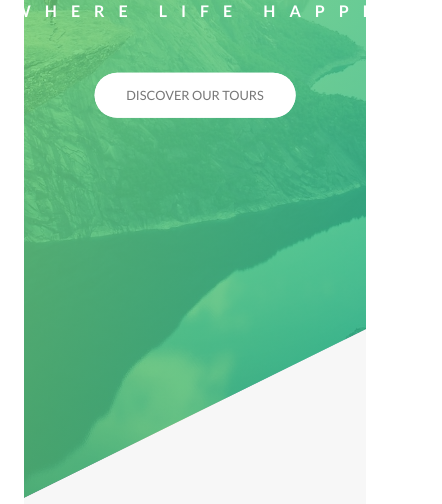
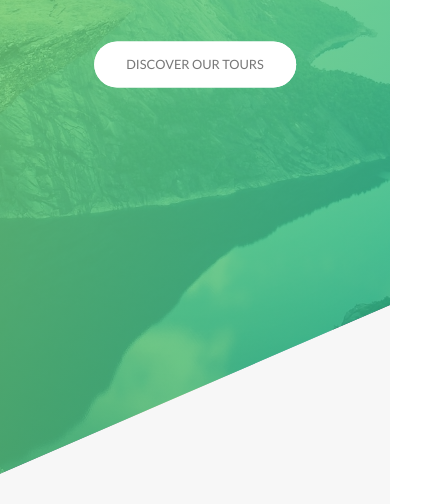
Before and after one commit to up-coding/Natours--Advance-CSS, a website: page index.html in a window 390 px wide. Shown: the part 328-832 px from the top of the page, 442 px wide, since content can reach past the window. Drawn offline with Linux system fonts and the light colour scheme.

Commit message:
responsive

```diff
--- a/sass/abstracts/_mixins.scss
+++ b/sass/abstracts/_mixins.scss
@@ -28,6 +28,8 @@ $breakpoint argument choices:
 - tab-land
 - big-desktop
 
+ORDER: Base + typography > general layout + grid > page layout > components
+
 1em = 16px
 */
 
--- a/sass/abstracts/_variables.scss
+++ b/sass/abstracts/_variables.scss
@@ -25,4 +25,5 @@ $default-font-size: 1.6rem;
 //GRID
 $grid-width: 114rem;
 $gutter-vertical: 8rem;
+$gutter-vertical-small: 6rem;
 $gutter-horizontal: 6rem;
--- a/sass/base/_base.scss
+++ b/sass/base/_base.scss
@@ -27,4 +27,9 @@ html {
 
 body {
   box-sizing: border-box;
+  padding: 3rem;
+
+  @include respond(tab-port) {
+    padding: 0;
+  }
 }
--- a/sass/base/_typography.scss
+++ b/sass/base/_typography.scss
@@ -3,7 +3,6 @@ body {
   font-weight: 400;
   line-height: 1.7;
   color: $color-gray-dark;
-  padding: 3rem;
 }
 
 .heading-primary {
@@ -20,6 +19,11 @@ body {
     animation-name: moveInLeft;
     animation-duration: 1s;
     animation-timing-function: ease-out;
+
+    @include respond(phone) {
+      letter-spacing: 1rem;
+      font-size: 5rem;
+    }
   }
 
   &--sub {
@@ -28,6 +32,10 @@ body {
     font-weight: 700;
     letter-spacing: 1.75rem;
     animation: moveInRight 1s ease-out;
+
+    @include respond(phone) {
+      letter-spacing: 0.5rem;
+    }
   }
 }
 
@@ -45,6 +53,14 @@ body {
   color: transparent;
   letter-spacing: 2px;
   transition: all 0.2s;
+
+  @include respond(tab-port) {
+    font-size: 3rem;
+  }
+
+  @include respond(phone) {
+    font-size: 2.5rem;
+  }
 
   &:hover {
     transform: skewY(2deg) skewX(15deg) scale(1.1);
--- a/sass/layout/_grid.scss
+++ b/sass/layout/_grid.scss
@@ -5,6 +5,9 @@
 
   &:not(:last-child) {
     margin-bottom: $gutter-vertical;
+    @include respond(tab-port) {
+      margin-bottom: $gutter-vertical-small;
+    }
   }
 
   @include clearfix;
@@ -14,6 +17,14 @@
 
     &:not(:last-child) {
       margin-right: $gutter-horizontal;
+
+      @include respond(tab-port) {
+        margin-right: 0;
+      }
+    }
+
+    @include respond(tab-port) {
+      width: 100% !important;
     }
   }
 
```
Also changed, not shown: css/style.css.
